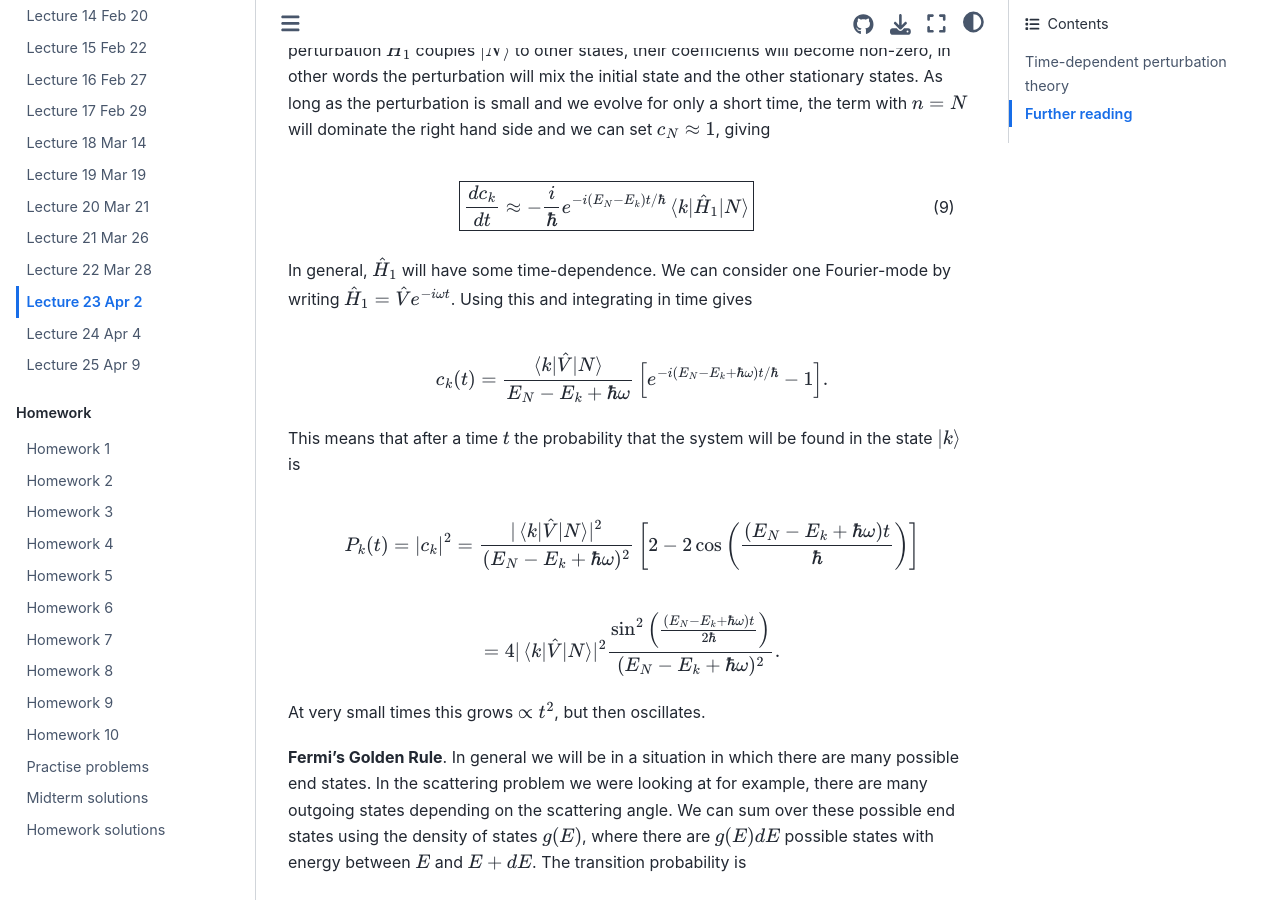
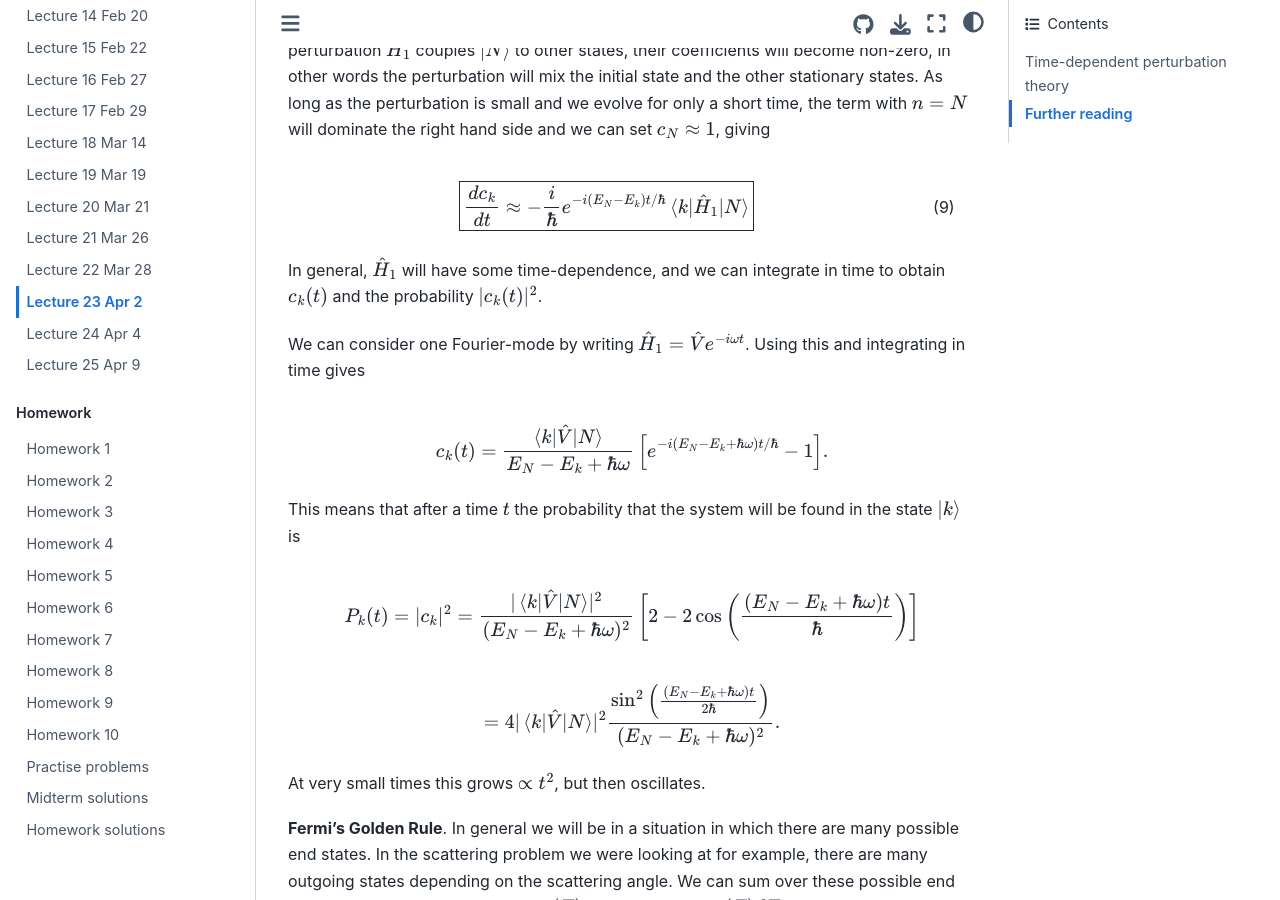
Before and after one commit to andrewcumming/phys457, a Jupyter Book: the page built from lecture23.md, in a window 1280 px wide and 900 px high, scrolled down 1186 px. Built offline with Jupyter Book 1.0.4 settings and Sphinx 7.4.7 and the Sphinx Book theme 1.1.4, drawn with Linux system fonts in a browser that asks for light colours.

Commit message:
Update lec 23

```diff
--- a/lecture23.md
+++ b/lecture23.md
@@ -27,7 +27,9 @@ Now we want to consider the case that we are initially in an eigenstate of $\hat
 
 $$\boxed{{dc_k\over dt} \approx -{i\over \hbar} e^{-i(E_N-E_k)t/\hbar}\braket{k|\hat{H}_1|N}}$$ (dckdt)
 
-In general, $\hat{H}_1$ will have some time-dependence. We can consider one Fourier-mode by writing $\hat{H}_1 = \hat{V} e^{-i\omega t}$. Using this and integrating in time gives
+In general, $\hat{H}_1$ will have some time-dependence, and we can integrate in time to obtain $c_k(t)$ and the probability $|c_k(t)|^2$.
+
+We can consider one Fourier-mode by writing $\hat{H}_1 = \hat{V} e^{-i\omega t}$. Using this and integrating in time gives
 
 $$c_k(t) = {\braket{k|\hat{V}|N}\over E_N-E_k+\hbar\omega}\left[e^{-i(E_N-E_k+\hbar\omega)t/\hbar}-1\right].$$
 
```
